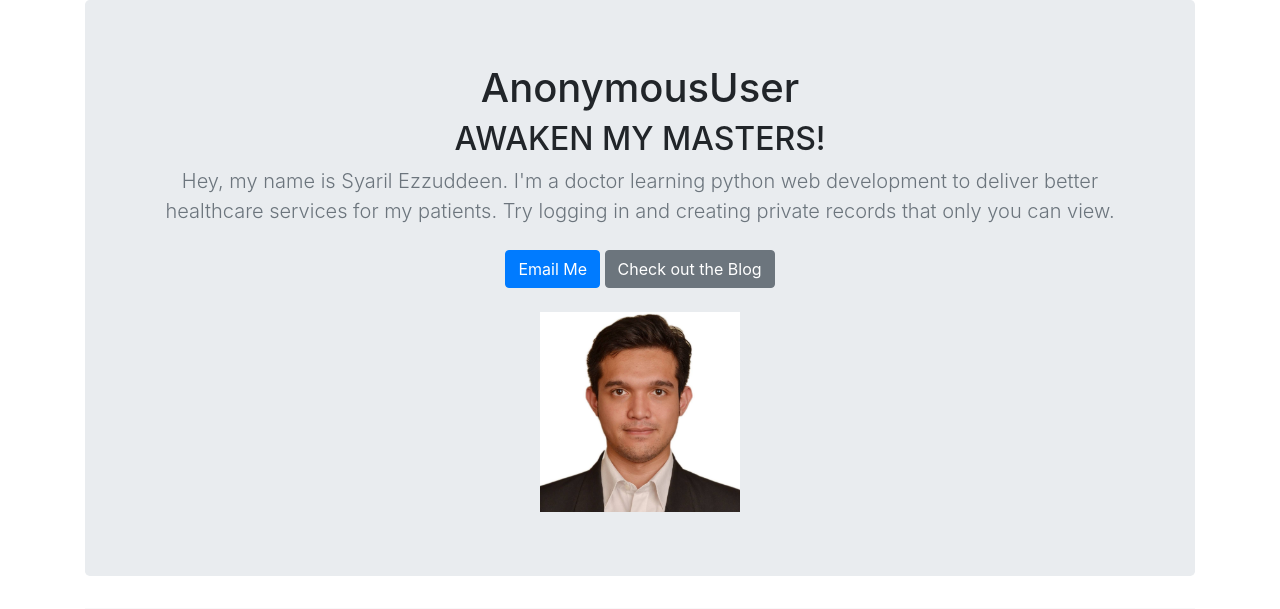
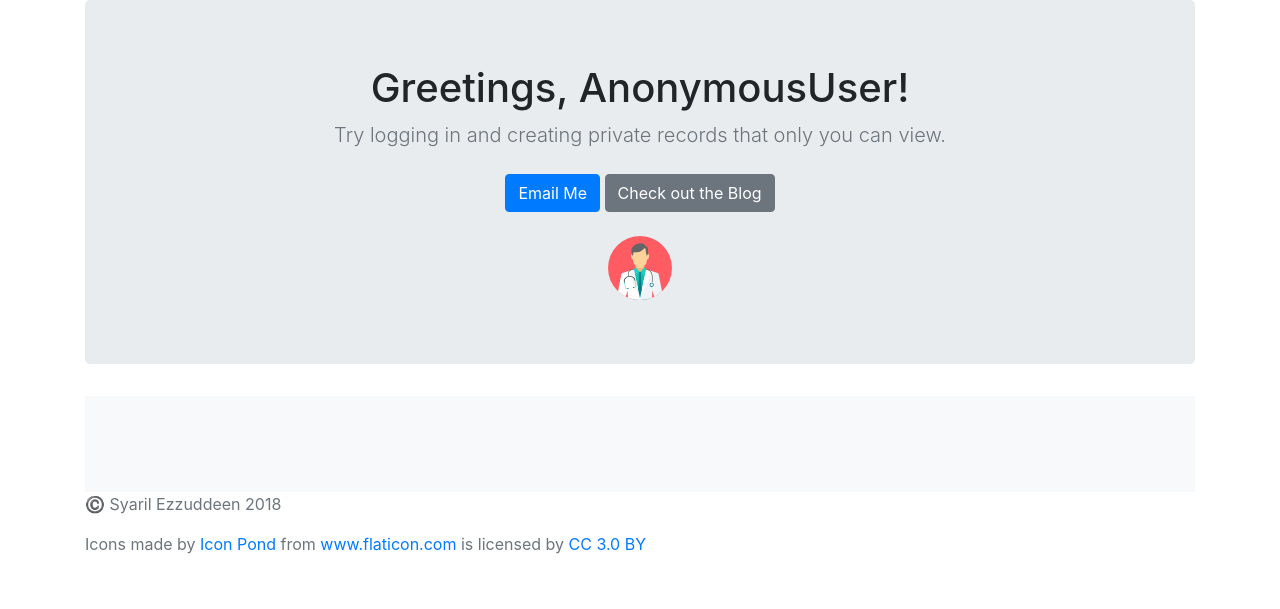
Before and after one commit to Syaril/portfolio-project, a Django app: page / in a window 1280 px wide. Shown: the part 58-667 px from the top of the page. After the commit the page ends 612 px from the top, so only its background shows below. Run offline with Django 3.2, Linux system fonts and the light colour scheme; data that the repository does not hold is empty; some libraries are stand-ins or nearby versions.

Commit message:
Cleaning up the landing page

```diff
--- a/jobs/templates/jobs/home.html
+++ b/jobs/templates/jobs/home.html
@@ -6,14 +6,14 @@
 
       <section class="jumbotron text-center">
         <div class="container">
-          <h1 class="jumbotron-heading">{{ user }}</h1>
-            <h2>AWAKEN MY MASTERS!</h2>
-          <p class="lead text-muted">Hey, my name is Syaril Ezzuddeen. I'm a doctor learning python web development to deliver better healthcare services for my patients. Try logging in and creating private records that only you can view.</p>
+          <h1 class="jumbotron-heading">Greetings, {{ user }}!</h1>
+            <h2></h2>
+          <p class="lead text-muted">Try logging in and creating private records that only you can view.</p>
           <p>
             <a href="mailto:dr.syaril@gmail.com" class="btn btn-primary my-2">Email Me</a>
             <a href="{% url 'allblogs' %}" class="btn btn-secondary my-2">Check out the Blog</a>
           </p>
-            <img src="{% static 'profile_pic.JPG' %}" height="200" />
+            <img src="{% static 'doctor.png' %}" />
         </div>
 
       </section>
```
Also changed, not shown: portfolio/static/profile_pic.JPG (deleted).
